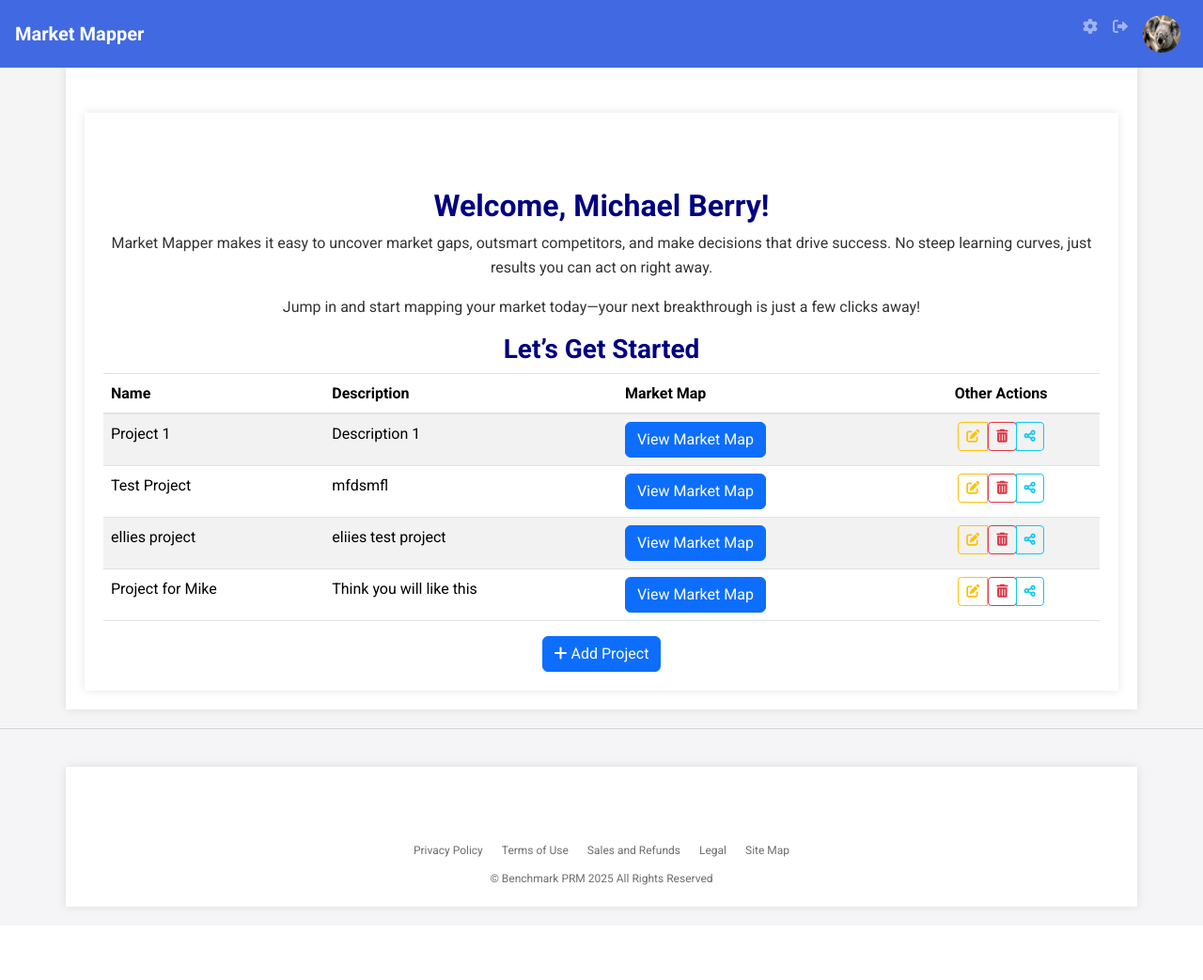
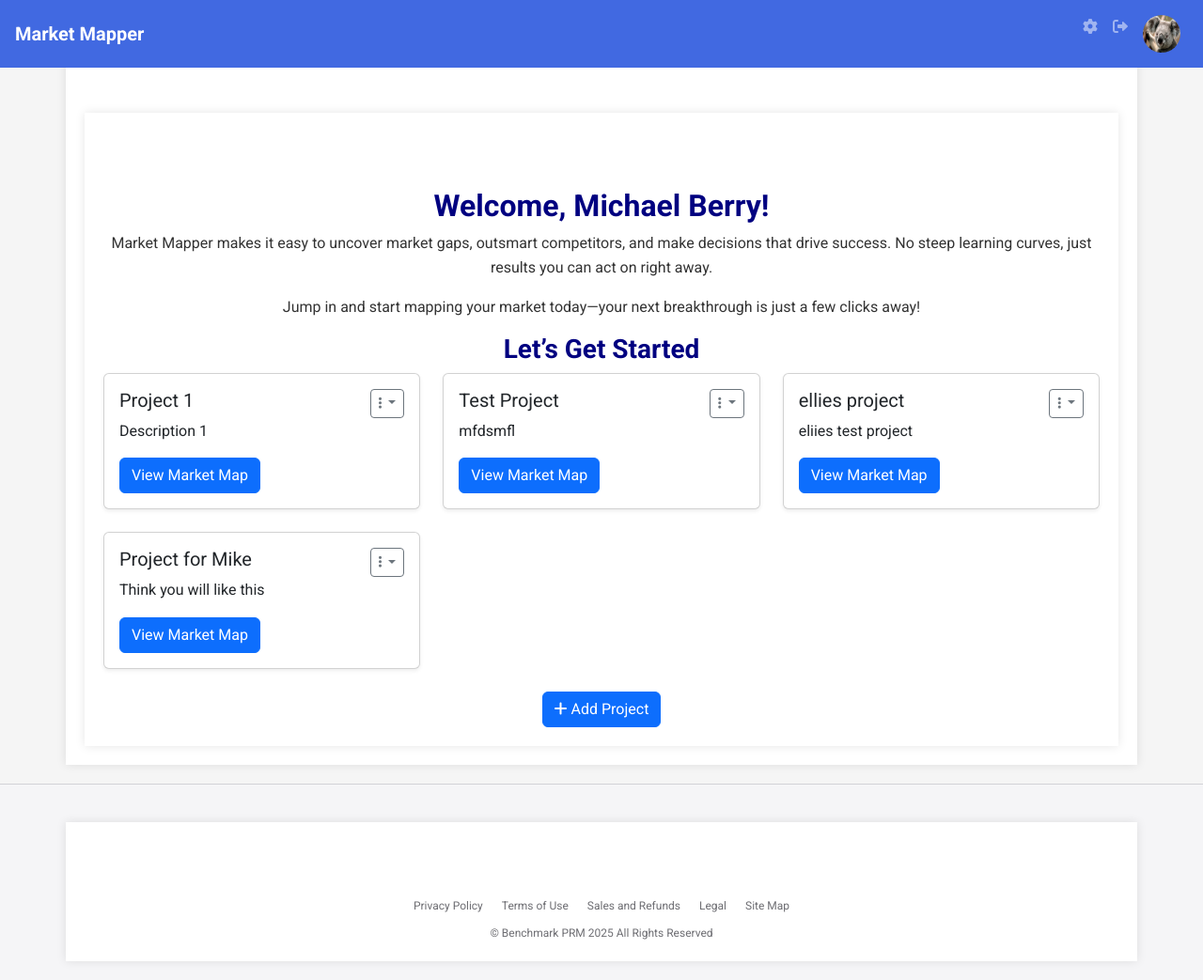
Before and after one commit to michaelthomasberry/marketbook1, a Flask app: page / in a window 1280 px wide. Shown: the whole page at 94% size. Before the commit the page ends 971 px from the top, so only its background shows below. Run offline with Flask 3, Linux system fonts and the light colour scheme; a user stored in the database is signed in; data comes from the database, SQL or seed files in the repository; some libraries are stand-ins or nearby versions.

Commit message:
Turned dashboard from tables to cards to enhance the UX

```diff
--- a/templates/dashboard.html
+++ b/templates/dashboard.html
@@ -12,93 +12,101 @@
 
     {% if pending_invitations %}
     <h3>Pending Invitations</h3>
-    <div class="table-responsive">
-        <table class="table table-striped">
-            <thead>
-                <tr>
-                    <th>Project Name</th>
-                    <th>Invited By</th>
-                    <th class="text-center">Actions</th>
-                </tr>
-            </thead>
-            <tbody>
+    <div class="row">
         {% for project, owner in pending_invitations %}
-                <tr>
-                    <td>{{ project.name }}</td>
-                    <td>{{ owner.username }}</td>
-                    <td class="text-center">
+        <div class="col-md-4">
+            <div class="card mb-4 shadow-sm">
+                <div class="card-body">
+                    <div class="d-flex justify-content-between">
+                        <div>
+                            <h5 class="card-title">{{ project.name }}</h5>
+                            <h6 class="card-subtitle mb-2 text-muted">Invited by {{ owner.username }}</h6>
+                        </div>
+                        <div class="dropdown">
+                            <button class="btn btn-sm btn-outline-secondary dropdown-toggle" type="button" id="dropdownMenuButton{{ project.id }}" data-toggle="dropdown" aria-haspopup="true" aria-expanded="false">
+                                <i class="fas fa-ellipsis-v"></i>
+                            </button>
+                            <div class="dropdown-menu dropdown-menu-right" aria-labelledby="dropdownMenuButton{{ project.id }}">
                                 <form method="POST" action="{{ url_for('accept_invitation', project_id=project.id) }}" style="display:inline;">
-                            <button type="submit" class="btn btn-sm btn-success" title="Accept"><i class="fas fa-check"></i></button>
+                                    <button type="submit" class="dropdown-item" title="Accept"><i class="fas fa-check"></i> Accept</button>
                                 </form>
                                 <form method="POST" action="{{ url_for('decline_invitation', project_id=project.id) }}" style="display:inline;">
-                            <button type="submit" class="btn btn-sm btn-danger" title="Decline"><i class="fas fa-times"></i></button>
+                                    <button type="submit" class="dropdown-item" title="Decline"><i class="fas fa-times"></i> Decline</button>
                                 </form>
-                    </td>
-                </tr>
+                            </div>
+                        </div>
+                    </div>
+                </div>
+            </div>
+        </div>
         {% endfor %}
-            </tbody>
-        </table>
     </div>
     {% endif %}
 
     {% if projects or shared_projects %}
-    <div class="table-responsive">
-        <table class="table table-striped">
-            <thead>
-                <tr>
-                    <th>Name</th>
-                    <th>Description</th>
-                    <th>Market Map</th>
-                    <th class="text-center">Other Actions</th>
-                </tr>
-            </thead>
-            <tbody>
+    <div class="row">
         {% for project in projects %}
-                <tr>
-                    <td>{{ project.name }}</td>
-                    <td>{{ project.description }}</td>
-                    <td>
+        <div class="col-md-4">
+            <div class="card mb-4 shadow-sm">
+                <div class="card-body">
+                    <div class="d-flex justify-content-between">
+                        <div>
+                            <h5 class="card-title">{{ project.name }}</h5>
+                            <p class="card-text">{{ project.description }}</p>
+                        </div>
+                        <div class="dropdown">
+                            <button class="btn btn-sm btn-outline-secondary dropdown-toggle" type="button" id="dropdownMenuButton{{ project.id }}" data-toggle="dropdown" aria-haspopup="true" aria-expanded="false">
+                                <i class="fas fa-ellipsis-v"></i>
+                            </button>
+                            <div class="dropdown-menu dropdown-menu-right" aria-labelledby="dropdownMenuButton{{ project.id }}">
+                                <a href="{{ url_for('edit_project', project_id=project.id) }}" class="dropdown-item" title="Edit"><i class="fas fa-edit"></i> Edit</a>
+                                <form method="POST" action="{{ url_for('delete_project', project_id=project.id) }}" onsubmit="return confirm('Are you sure you want to delete this project?')">
+                                    <button type="submit" class="dropdown-item" title="Delete"><i class="fas fa-trash-alt"></i> Delete</button>
+                                </form>
+                                <button type="button" class="dropdown-item" title="Share" data-toggle="modal" data-target="#shareModal{{ project.id }}"><i class="fas fa-share-alt"></i> Share</button>
+                            </div>
+                        </div>
+                    </div>
                     {% if project.has_market_map %}
-                            <a href="{{ url_for('market_map', project_id=project.id) }}" class="btn btn-primary">View Market Map</a>
+                        <a href="{{ url_for('market_map', project_id=project.id) }}" class="btn btn-primary mt-3">View Market Map</a>
                     {% else %}
-                            <a href="{{ url_for('manage_market_book', project_id=project.id) }}" class="btn btn-primary">Create Market Map</a>
+                        <a href="{{ url_for('manage_market_book', project_id=project.id) }}" class="btn btn-primary mt-3">Create Market Map</a>
                     {% endif %}
-                    </td>
-                    <td class="text-center">
-                        <div class="btn-group">
-                            <a href="{{ url_for('edit_project', project_id=project.id) }}" class="btn btn-sm btn-outline-warning" title="Edit"><i class="fas fa-edit"></i></a>
-                            <form method="POST" action="{{ url_for('delete_project', project_id=project.id) }}" onsubmit="return confirm('Are you sure you want to delete this project?')">
-                                <button type="submit" class="btn btn-sm btn-outline-danger" title="Delete"><i class="fas fa-trash-alt"></i></button>
-                            </form>
-                            <button type="button" class="btn btn-sm btn-outline-info" title="Share" data-toggle="modal" data-target="#shareModal{{ project.id }}"><i class="fas fa-share-alt"></i></button>
                 </div>
-                    </td>
-                </tr>
+            </div>
+        </div>
         {% endfor %}
         {% for project in shared_projects %}
-                <tr>
-                    <td>{{ project.name }}</td>
-                    <td>{{ project.description }}</td>
-                    <td>
+        <div class="col-md-4">
+            <div class="card mb-4 shadow-sm">
+                <div class="card-body">
+                    <div class="d-flex justify-content-between">
+                        <div>
+                            <h5 class="card-title">{{ project.name }}</h5>
+                            <p class="card-text">{{ project.description }}</p>
+                        </div>
+                        <div class="dropdown">
+                            <button class="btn btn-sm btn-outline-secondary dropdown-toggle" type="button" id="dropdownMenuButton{{ project.id }}" data-toggle="dropdown" aria-haspopup="true" aria-expanded="false">
+                                <i class="fas fa-ellipsis-v"></i>
+                            </button>
+                            <div class="dropdown-menu dropdown-menu-right" aria-labelledby="dropdownMenuButton{{ project.id }}">
+                                <a href="{{ url_for('edit_project', project_id=project.id) }}" class="dropdown-item" title="Edit"><i class="fas fa-edit"></i> Edit</a>
+                                <form method="POST" action="{{ url_for('delete_project', project_id=project.id) }}" onsubmit="return confirm('Are you sure you want to remove this project from your dashboard?')">
+                                    <button type="submit" class="dropdown-item" title="Remove"><i class="fas fa-trash-alt"></i> Remove</button>
+                                </form>
+                                <button type="button" class="dropdown-item" title="Share" data-toggle="modal" data-target="#shareModal{{ project.id }}"><i class="fas fa-share-alt"></i> Share</button>
+                            </div>
+                        </div>
+                    </div>
                     {% if project.has_market_map %}
-                            <a href="{{ url_for('market_map', project_id=project.id) }}" class="btn btn-primary">View Market Map</a>
+                        <a href="{{ url_for('market_map', project_id=project.id) }}" class="btn btn-primary mt-3">View Market Map</a>
                     {% else %}
-                            <a href="{{ url_for('manage_market_book', project_id=project.id) }}" class="btn btn-primary">Create Market Map</a>
+                        <a href="{{ url_for('manage_market_book', project_id=project.id) }}" class="btn btn-primary mt-3">Create Market Map</a>
                     {% endif %}
-                    </td>
-                    <td class="text-center">
-                        <div class="btn-group">
-                            <a href="{{ url_for('edit_project', project_id=project.id) }}" class="btn btn-sm btn-outline-warning" title="Edit"><i class="fas fa-edit"></i></a>
-                            <form method="POST" action="{{ url_for('delete_project', project_id=project.id) }}" onsubmit="return confirm('Are you sure you want to remove this project from your dashboard?')">
-                                <button type="submit" class="btn btn-sm btn-outline-danger" title="Remove"><i class="fas fa-trash-alt"></i></button>
-                            </form>
-                            <button type="button" class="btn btn-sm btn-outline-info" title="Share" data-toggle="modal" data-target="#shareModal{{ project.id }}"><i class="fas fa-share-alt"></i></button>
                 </div>
-                    </td>
-                </tr>
+            </div>
+        </div>
         {% endfor %}
-            </tbody>
-        </table>
     </div>
     {% else %}
     <p class="text-center">No projects yet.</p>
```
Lines whose indentation alone changed are shown as unchanged.
